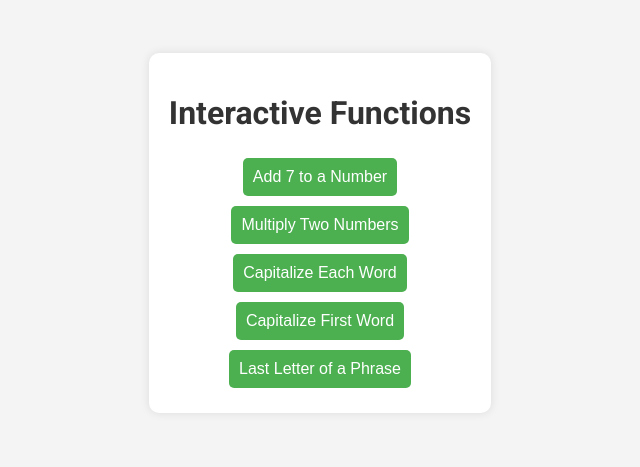
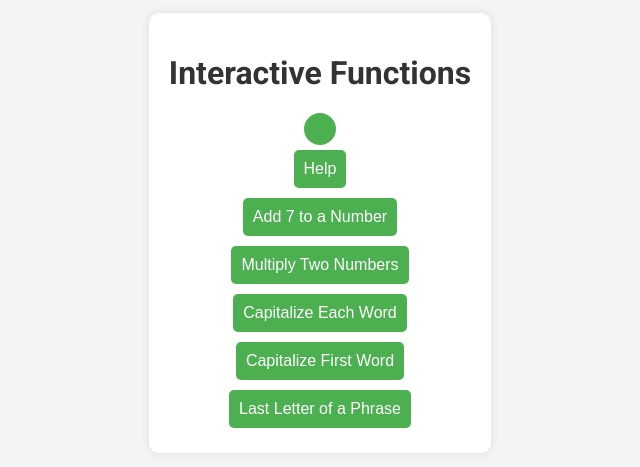
Before and after one commit to RicarrD/functionShowCase, a plain HTML site: page index.html in a window 1280 px wide. Shown: the part 167-634 px from the top of the page, without its empty margins (320-960 px from the left). Drawn offline with Linux system fonts and the light colour scheme.

Commit message:
Help is not mandatory when you start the code

```diff
--- a/functions.js
+++ b/functions.js
@@ -1,6 +1,6 @@
  // Function to display a initial message
  function help() {
-    alert("You must change the calling function at the end of the code");
+  alert("You must click in some function");
 }
 
 // Function to get a valid number from the user
@@ -60,6 +60,22 @@
     alert(lastLetter)
   }
 }
+// Function to toggle between light and dark mode
+function toggleMode() {
+  const html = document.documentElement;
+  html.classList.toggle("light");
 
-// Calling the initial help function
-help()
+  document.body.style.backgroundColor = html.classList.contains("light") ? '#000' : '#fff';
+  document.body.style.color = html.classList.contains("light") ? '#fff' : '#000';
+
+  const container = document.querySelector(".container");
+  container.classList.toggle("light-container", html.classList.contains("light"));
+
+  const buttons = document.querySelectorAll(".function-button");
+  buttons.forEach(button => {
+    button.classList.toggle("light-button", html.classList.contains("light"));
+  });
+
+  const heading = document.querySelector("h1");
+  heading.classList.toggle("light-heading", html.classList.contains("light"));
+}
--- a/index.html
+++ b/index.html
@@ -17,6 +17,8 @@
 
       <div class="button-container">
         <!-- Buttons to trigger JavaScript functions -->
+        <div id="toggle-icon" onclick="toggleMode()"></div>
+        <button class="function-button" onclick="help()">Help</button>
         <button class="function-button" onclick="add7()">Add 7 to a Number</button>
         <button class="function-button" onclick="multiply()">Multiply Two Numbers</button>
         <button class="function-button" onclick="capitalizeAnyWord()">Capitalize Each Word</button>
--- a/styles.css
+++ b/styles.css
@@ -29,6 +29,25 @@ h1 {
     align-items: center;
 }
 
+/* Icon for toggleMode */
+#toggle-icon {
+    width: 32px;
+    height: 32px;
+    background-color: #4CAF50; /* Green background color for the icon */
+    border-radius: 50%;
+    cursor: pointer;
+    transition: background-color 0.3s, transform 0.3s; /* Smooth transition for hover effect */
+}
+
+.light #toggle-icon {
+    background-color: #fff; /* White background color for the icon in light mode */
+}
+
+#toggle-icon:hover {
+    background-color: #45a049; /* Darker green color on hover */
+    transform: scale(1.1); /* Slightly increase size on hover */
+}
+
 /* Style for function buttons */
 .function-button {
     padding: 10px;
@@ -40,9 +59,24 @@ h1 {
     border-radius: 5px; /* Rounded corners for the buttons */
     font-size: 16px;
     transition: background-color 0.3s; /* Smooth transition for hover effect */
+    position: relative;
+    overflow: hidden;
 }
 
 /* Hover effect for function buttons */
 .function-button:hover {
     background-color: #45a049; /* Darker green color on hover */
 }
+
+/* Light mode styles */
+.light #container {
+    background-color: #000; /* Light mode background color for the main container */
+}
+
+.light #button-container {
+    color: #000; /* Light mode text color for the buttons */
+}
+
+.light #heading {
+    color: #333; /* Light mode text color for the heading */
+}
```
Also changed, not shown: 1 other file. Lines whose indentation alone changed are shown as unchanged.
